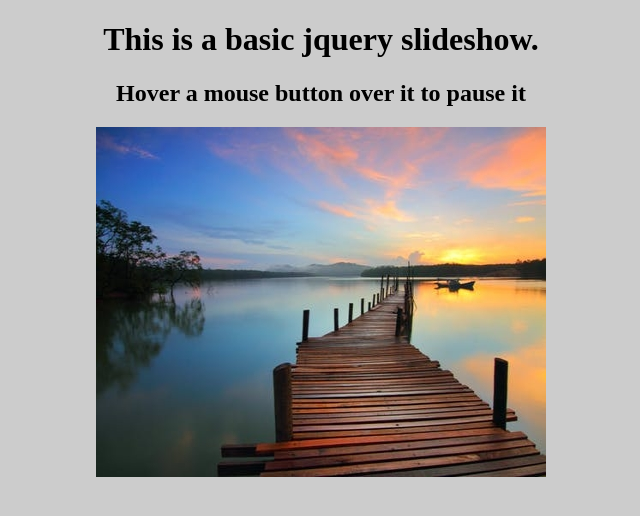
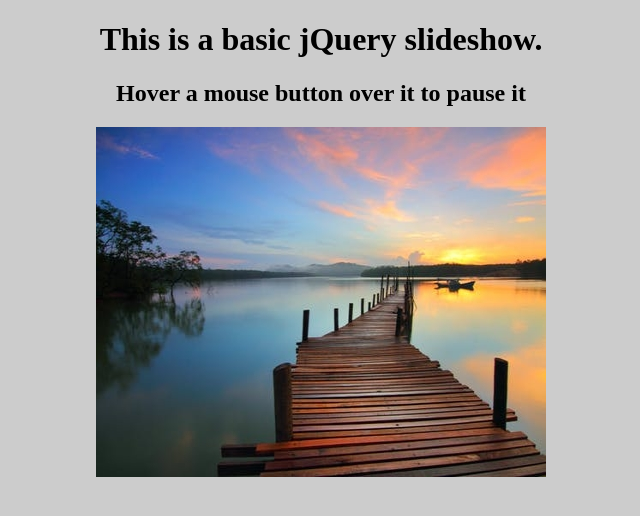
Before and after one commit to Solitary82/kodilla_zadanie_10.2, a plain HTML site: page index.html in a window 1280 px wide. Shown: the whole page, without its empty margins (319-959 px from the left). Drawn offline with nearby package versions, Linux system fonts and the light colour scheme.

```diff
--- a/index.html
+++ b/index.html
@@ -6,7 +6,7 @@
     <link rel="stylesheet" type="text/css" href="css/style.css">
 </head>
 <body>
-    <h1>This is a basic jquery slideshow.</h1>
+    <h1>This is a basic jQuery slideshow.</h1>
     <h2>Hover a mouse button over it to pause it</h2>
     <div id="carousel">
         <ul class="slides">
```
Also changed, not shown: package.json (deleted, +0 -40 lines), 8 other files.
